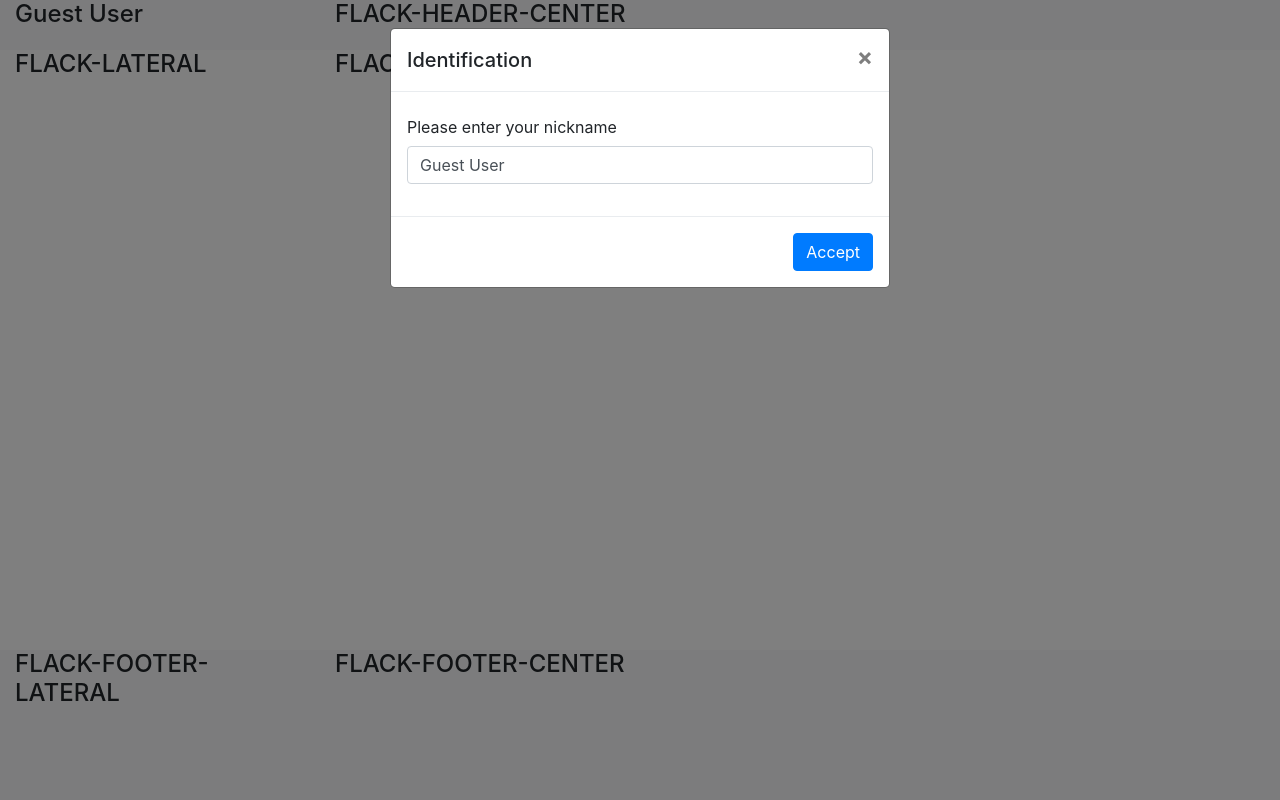
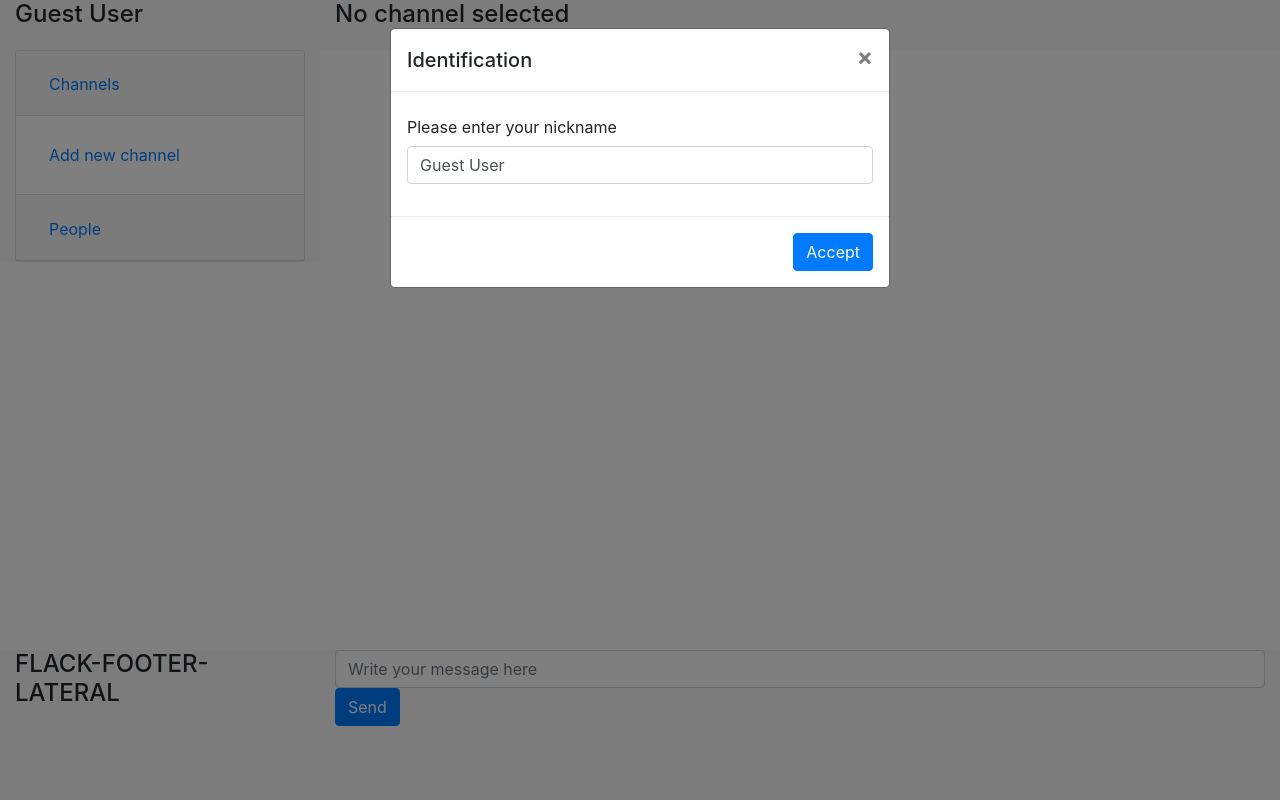
Before and after one commit to ajcantos/project2, a Flask app: page / in a window 1280 px wide. Run offline with Flask 2, Linux system fonts and the light colour scheme; some libraries are stand-ins or nearby versions.

Commit message:
We can send messages!

```diff
--- a/application.py
+++ b/application.py
@@ -1,12 +1,12 @@
 import os
 
-from flask import Flask, session, render_template, request
+from flask import Flask, session, render_template, request, jsonify
 from flask_session import Session
 from flask_socketio import SocketIO, emit
 
 app = Flask(__name__)
 
-# COnfigure secret key
+# Configure secret key
 app.config["SECRET_KEY"] = os.getenv("SECRET_KEY")
 
 # Configure session to use filesystem
@@ -16,15 +16,53 @@ app.config["SESSION_TYPE"] = "filesystem"
 socketio = SocketIO(app)
 Session(app)
 
+class Channel:
+    def __init__(self, name):
+        self.name = name
+        self.users = []
+        self.messages = []
+
+    # def add_user(self, user):
+    #     if user not in self.users:
+    #         self.users.append(user)
+
+    def add_message(self, user, message):
+        message_tuple = (user, message)
+        self.messages.append(message_tuple)
+
+
+channels = []
+
+# def add_user_to_channel(channel_name, channel_user):
+#     for channel in channels:
+#         if channel.name == channel_name:
+#             channel.add_user(channel_user)
+#             printf(f'User {channel_user} added to channel {channel_name}')
+#     return
+
 @app.route("/")
 def index():
     nickname = session.get('nickname')
     if nickname is None:
         nickname = 'Guest User'
-    return render_template('index.html', nickname=nickname)
+    return render_template('index.html', nickname=nickname, channels=channels)
 
 @app.route("/store-nickname", methods=["POST"])
 def store_nickname():
     nickname = request.form.get('nickname')
     session['nickname'] = nickname
-    return nickname
+    return jsonify({"success": True})
+
+@app.route("/add-channel", methods=["POST"])
+def add_channel():
+    channel_name = request.form.get('channel_name')
+    new_channel = Channel(channel_name)
+    channels.append(new_channel)
+    return jsonify({"success": True})
+
+# @app.route("/add-user", methods=["POST"])
+# def add_user():
+#     channel_name = request.form.get('channel_name')
+#     channel_user = request.form.get('channel_user')
+#     add_user_to_channel(channel_name, channel_user)
+#     return jsonify({"success": True})
--- a/static/index.js
+++ b/static/index.js
@@ -1,14 +1,52 @@
 document.addEventListener('DOMContentLoaded', function() {
     // Launch modal to get user
-    $('#modalGetUser').modal('show');
+    show_modal_get_user();
 
-    // Assign onclick handler for user modal
+    // Assign onclick handler to close user modal
     document.getElementById('acceptModalGetUser').addEventListener('click', function() { get_user(); });
     //document.getElementById('acceptModalGetUser').onclick = get_user; // Alternative
 
-    // Assign onkeyup handler for user modal
+    // Assign onkeyup handler to close user modal
     document.getElementById('nicknameModalGetUser').addEventListener('keyup', function(event) { get_user_from_keyboard(event); });
+
+    // Assign onclick handler to open channel modal
+    document.getElementById('openModalNewChannel').addEventListener('click', function() { show_modal_new_channel(); });
+    //document.getElementById('openModalNewChannel').onclick = show_modal_new_channel; // Alternative
+
+    // Assign onclick handler to close channel modal
+    document.getElementById('acceptModalNewChannel').addEventListener('click', function() { get_channel(); });
+    //document.getElementById('acceptModalNewChannel').onclick = get_channel; // Alternative
+
+    // Assign onkeyup handler to close channel modal
+    document.getElementById('nameModalNewChannel').addEventListener('keyup', function(event) { get_channel_from_keyboard(event); });
+
+    // Assign onclick handler to join channel buttons
+    var channels = document.getElementsByClassName('channel');
+    for (var i in channels) {
+        channels[i].onclick = join_channel;
+    }
+
+    // Assign onclick handler to send message buttons
+    document.getElementById('sendMessageButton').addEventListener('click', function() { send_message(); });
 });
+
+const message_template = Handlebars.compile(document.getElementById('message_template').innerHTML);
+
+function show_modal_get_user() {
+    $('#modalGetUser').modal('show');
+}
+
+function hide_modal_get_user() {
+    $('#modalGetUser').modal('hide');
+}
+
+function show_modal_new_channel() {
+    $('#modalNewChannel').modal('show');
+}
+
+function hide_modal_new_channel() {
+    $('#modalNewChannel').modal('hide');
+}
 
 /**
  * Get the nickname from the user with ENTER key
@@ -32,7 +70,7 @@ function get_user() {
     const nickname = document.querySelector('#nicknameModalGetUser').value
 
     // Hide the modal
-    $('#modalGetUser').modal('hide');
+    hide_modal_get_user();
 
     // Insert the new nickname in the DOM
     document.querySelector('#header-lateral-nickname').innerHTML = nickname;
@@ -49,3 +87,81 @@ function get_user() {
     // Send the data
     request.send(data);
 }
+
+/**
+ * Get the channel name from the user with ENTER key
+ */
+function get_channel_from_keyboard(event) {
+    // Number 13 is the "Enter" key on the keyboard
+    if (event.keyCode === 13) {
+        // Cancel the default action, if needed
+        event.preventDefault();
+
+        // Trigger the button element with a click
+        document.getElementById("acceptModalNewChannel").click();
+    }
+}
+
+/**
+ * Get the channel name from the user
+ */
+function get_channel() {
+    // Get nickname from the modal
+    const channelName = document.querySelector('#nameModalNewChannel').value
+
+    // Hide the modal
+    hide_modal_new_channel();
+
+    // Create new item for the channel
+    const button = document.createElement('button');
+    button.innerHTML = channelName;
+    button.id = channelName;
+    button.className = "btn btn-link";
+    button.type = "button";
+    button.onclick = join_channel;
+
+    const div = document.createElement('div');
+    div.append(button);
+
+    // Insert the new channel in the DOM
+    document.querySelector('#newChannels').append(div);
+
+    /* Send the channel back to the server */
+    // Create request and open it
+    const request = new XMLHttpRequest();
+    request.open('POST', '/add-channel');
+
+    // Add data to send with request
+    const data = new FormData();
+    data.append('channel_name', channelName);
+
+    // Send the data
+    request.send(data);
+}
+
+/**
+ * Join a channel
+ */
+function join_channel() {
+    // Insert the new channel in the DOM
+    document.getElementById('header-lateral-channel').innerHTML = this.id;
+
+    // Set current channel and retrieve past messages
+
+
+}
+
+/**
+ * Send a message
+ */
+function send_message() {
+    // Read message
+    message_text = document.getElementById('message').value;
+
+    // Read Nickname
+    message_user = document.querySelector('#header-lateral-nickname').innerHTML;
+
+    // Add message to the DOM
+    const message = message_template({'message_user': message_user, 'message_text': message_text});
+    document.getElementById('newMessages').innerHTML += message;
+}
--- a/templates/index.html
+++ b/templates/index.html
@@ -40,6 +40,29 @@
             </div>
         </div>
 
+        <!-- Modal to create new channel -->
+        <div class="modal fade" id="modalNewChannel" tabindex="-1" role="dialog" aria-labelledby="modalNewChannelTitle" aria-hidden="true">
+            <div class="modal-dialog" role="document">
+                <div class="modal-content">
+                    <div class="modal-header">
+                        <h5 class="modal-title" id="modalNewChannelTitle">Create new channel</h5>
+                        <button type="button" class="close" data-dismiss="modal" aria-label="Close">
+                            <span aria-hidden="true">&times;</span>
+                        </button>
+                    </div>
+                    <div class="modal-body">
+                        <div class="form-group">
+                            <label for="nameModalNewChannel" class="col-form-label">Please enter the name of the channel</label>
+                            <input type="text" class="form-control" name="nameModalNewChannel" id="nameModalNewChannel" placeholder="Channel name">
+                        </div>
+                    </div>
+                    <div class="modal-footer">
+                        <input type="submit" class="btn btn-primary" id="acceptModalNewChannel" value="Accept">
+                    </div>
+                </div>
+            </div>
+        </div>
+
         <!-- Flack header -->
         <header class="bg-light">
             <div class="container-fluid">
@@ -50,7 +73,7 @@
                     </div>
                     <!-- Flack header center -->
                     <div class="col-9">
-                        <h4>FLACK-HEADER-CENTER</h4>
+                        <h4 id="header-lateral-channel">No channel selected</h4>
                     </div>
                 </div>
             </div>
@@ -61,12 +84,72 @@
             <div class="container-fluid">
                 <div class="row" id="flack-body">
                     <!-- Flack lateral -->
-                    <div class="col-3">
-                        <h4>FLACK-LATERAL</h4>
+                    <div class="col-3 bg-light">
+                        <div class="accordion" id="accordionExample">
+                            <div class="card">
+                                <div class="card-header" id="headingOne">
+                                    <h2 class="mb-0">
+                                        <button class="btn btn-link" type="button" data-toggle="collapse" data-target="#collapseOne" aria-expanded="true" aria-controls="collapseOne">
+                                            Channels
+                                        </button>
+                                    </h2>
+                                </div>
+                                <div id="collapseOne" class="collapse show" aria-labelledby="headingOne" data-parent="#accordionExample">
+                                    <div class="card-body" id="channelList">
+                                        <div id="existingChannels">
+                                            <!-- Existing channels retrieved from the server -->
+                                            {% if channels %}
+                                                {% for channel in channels %}
+                                                <div>
+                                                    <i class="mr-3 fa fa-star"></i> <button id="{{ channel.name }}" class="btn btn-link channel" type="button">{{ channel.name }}</button>
+                                                </div>
+                                                {% endfor %}
+                                            {% endif %}
+                                        </div>
+                                        <div id="newChannels">
+                                            <!-- New channels created with JS -->
+                                        </div>
+                                        <div>
+                                            <button id="openModalNewChannel" class="btn btn-link" type="button">Add new channel</button>
+                                        </div>
+                                    </div>
+                                </div>
+                            </div>
+                            <div class="card">
+                                <div class="card-header" id="headingTwo">
+                                    <h2 class="mb-0">
+                                        <button class="btn btn-link collapsed" type="button" data-toggle="collapse" data-target="#collapseTwo" aria-expanded="false" aria-controls="collapseTwo">
+                                            People
+                                        </button>
+                                    </h2>
+                                </div>
+                                <div id="collapseTwo" class="collapse" aria-labelledby="headingTwo" data-parent="#accordionExample">
+                                    <div class="card-body">
+                                        List of people
+                                    </div>
+                                </div>
+                                </div>
+                          </div>
                     </div>
                     <!-- Flack messages -->
                     <div class="col-9">
-                        <h4>FLACK-MESSAGES</h4>
+                        <div id="existingMessages">
+                            <!-- Existing messages retrieved from the server -->
+                        </div>
+                        <div id="newMessages">
+                            <!-- New messages created with JS -->
+                            <script id="message_template" type="text/x-handlebars-template">
+                                <div class="media pt-2">
+                                    <img src="{{ url_for('static', filename='Avatar1.png') }}" class="mr-3 mt-1" height="30px">
+                                    {% raw -%}
+                                    <div class="media-body">
+                                        <h5 class="my-0">{{ message_user }}</h5>
+                                            {{ message_text }}
+                                    </div>
+                                    {%- endraw %}
+                                </div>
+                            </script>
+                        </div>
                     </div>
                 </div>
             </div>
@@ -82,7 +165,10 @@
                     </div>
                     <!-- Flack footer center -->
                     <div class="col-9">
-                        <h4>FLACK-FOOTER-CENTER</h4>
+                        <div class="form-group">
+                            <input type="text" class="form-control" name="message" id="message" placeholder="Write your message here">
+                            <input type="submit" class="btn btn-primary" id="sendMessageButton" value="Send">
+                        </div>
                     </div>
                 </div>
             </div>
@@ -93,6 +179,9 @@
         <script src="https://cdnjs.cloudflare.com/ajax/libs/popper.js/1.14.3/umd/popper.min.js" integrity="sha384-ZMP7rVo3mIykV+2+9J3UJ46jBk0WLaUAdn689aCwoqbBJiSnjAK/l8WvCWPIPm49" crossorigin="anonymous"></script>
         <script src="https://stackpath.bootstrapcdn.com/bootstrap/4.1.3/js/bootstrap.min.js" integrity="sha384-ChfqqxuZUCnJSK3+MXmPNIyE6ZbWh2IMqE241rYiqJxyMiZ6OW/JmZQ5stwEULTy" crossorigin="anonymous"></script>
 
+        <!-- Handlebars -->
+        <script src="https://cdnjs.cloudflare.com/ajax/libs/handlebars.js/4.0.11/handlebars.min.js"></script>
+
         <!-- My own local JS -->
         <script src="{{ url_for('static', filename='index.js') }}"></script>
     </body>
```
Also changed, not shown: static/Avatar1.png (added), static/Avatar2.png (added), static/Avatar3.png (added), static/Avatar4.png (added).
